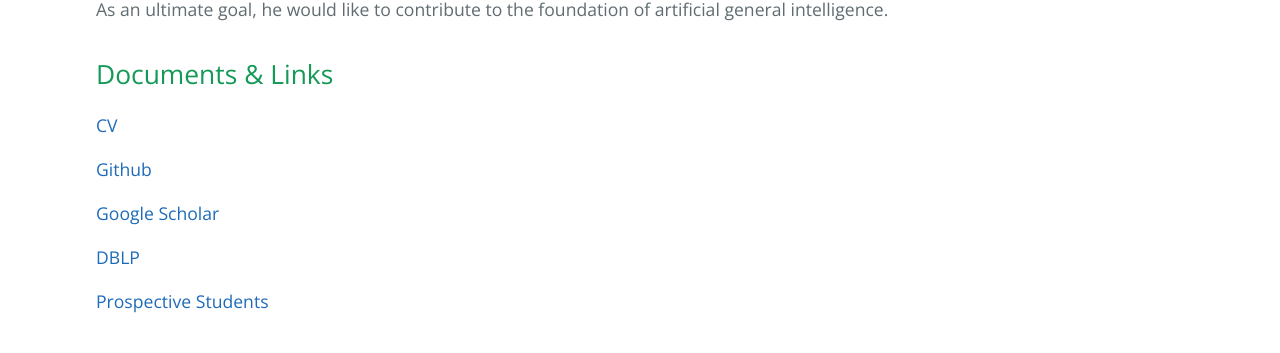
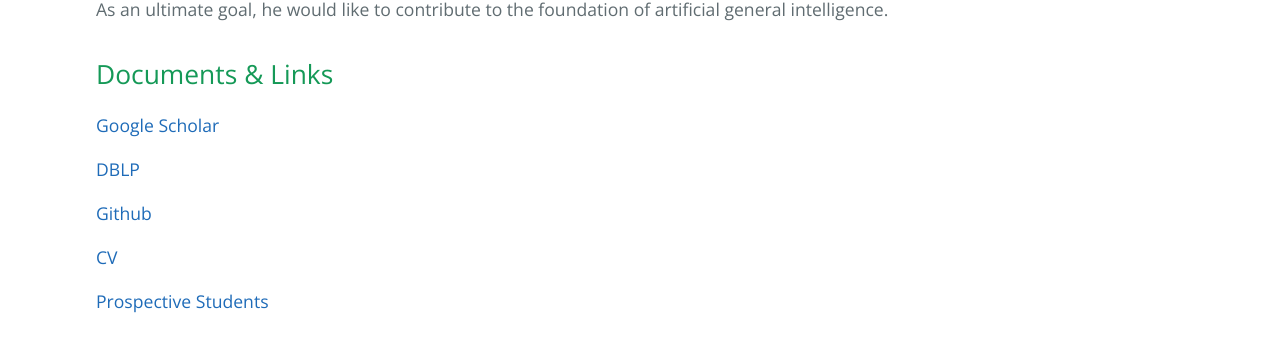
Before and after one commit to ZhimingZhou/zhimingzhou.github.io, a Jekyll site: the page built from index.md, in a window 1280 px wide. Shown: the part 599-952 px from the top of the page. Built offline with Jekyll 4.4.1, drawn with Linux system fonts in a browser that asks for light colours.

```diff
--- a/index.md
+++ b/index.md
@@ -13,13 +13,13 @@ Zhiming has a broad interest in the fundamental techniques and theories of machi
 
 ## Documents & Links
 
-[CV](https://raw.githubusercontent.com/ZhimingZhou/zhimingzhou.github.io/master/assets/Zhiming_Zhou_Resume.pdf)
+[Google Scholar](https://scholar.google.com/citations?user=b8YJ1EMAAAAJ&hl=en)
+
+[DBLP](https://dblp.org/pid/56/321.html)
 
 [Github](https://github.com/ZhimingZhou)
 
-[Google Scholar](https://scholar.google.com/citations?user=b8YJ1EMAAAAJ&hl=en)
-
-[DBLP](https://dblp.org/pid/56/321.html)
+[CV](https://raw.githubusercontent.com/ZhimingZhou/zhimingzhou.github.io/master/assets/Zhiming_Zhou_Resume.pdf)
 
 [Prospective Students](https://zhimingzhou.github.io/Posts/Prospective-Students/)
 
```
